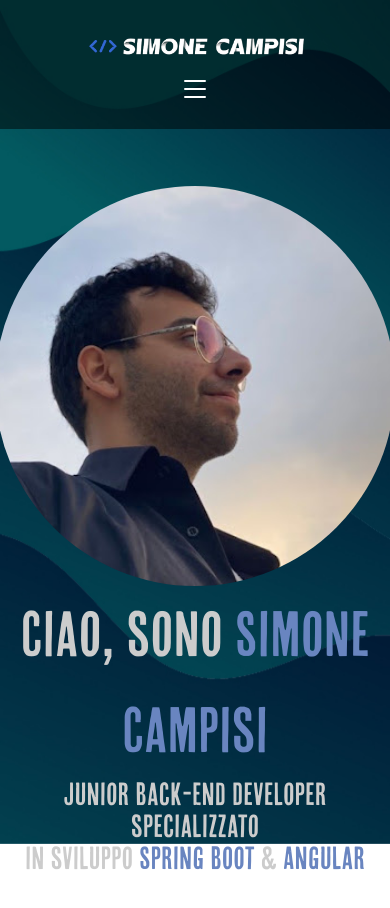
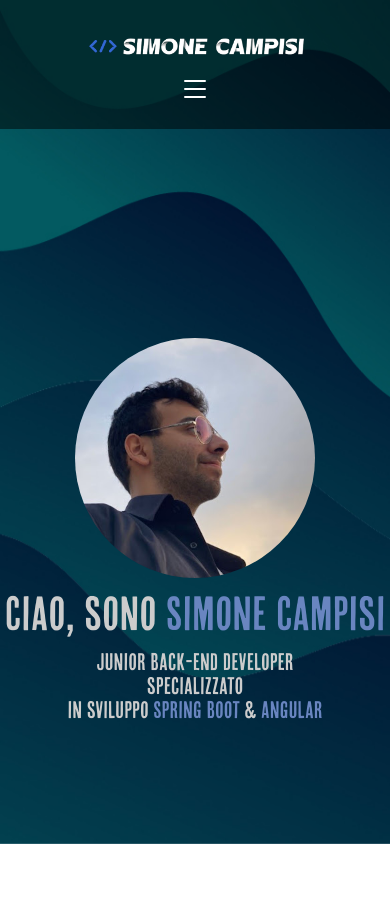
Before and after one commit to SimoneCampisi0/portfolio, an Angular app in the folder portfolio/: page /home in a window 390 px wide. Shown: the top 908 px of the page. Built offline with nearby package versions, Linux system fonts and the light colour scheme.

Commit message:
remove docs

```diff
--- a/portfolio/src/app/homepage/homepage.component.css
+++ b/portfolio/src/app/homepage/homepage.component.css
@@ -23,8 +23,8 @@
 
 .immagineDettaglioProfilo {
   border-radius: 50%;
-  width: 25em;
-  height: 25em;
+  width: 20em;
+  height: 20em;
   align-self: center;
   object-fit: cover;   /*l'immagine mantiene le sue proporzioni e riempie la dimensione data.*/
 }
@@ -36,7 +36,7 @@
 
 
 .titolo {
-  font-size: 5em;
+  font-size: 3em;
   text-align: center;
   color: var(--accentColor);
 }
@@ -49,7 +49,12 @@
 
 @media (max-width: 800px) {
   .titolo {
-    font-size: 4em;
+    font-size: 3em;
+  }
+
+  .immagineDettaglioProfilo {
+    width: 15em;
+    height: 15em;
   }
 
 }
```
Also changed, not shown: 19 other files (tests, documents, lock files or other folders).
